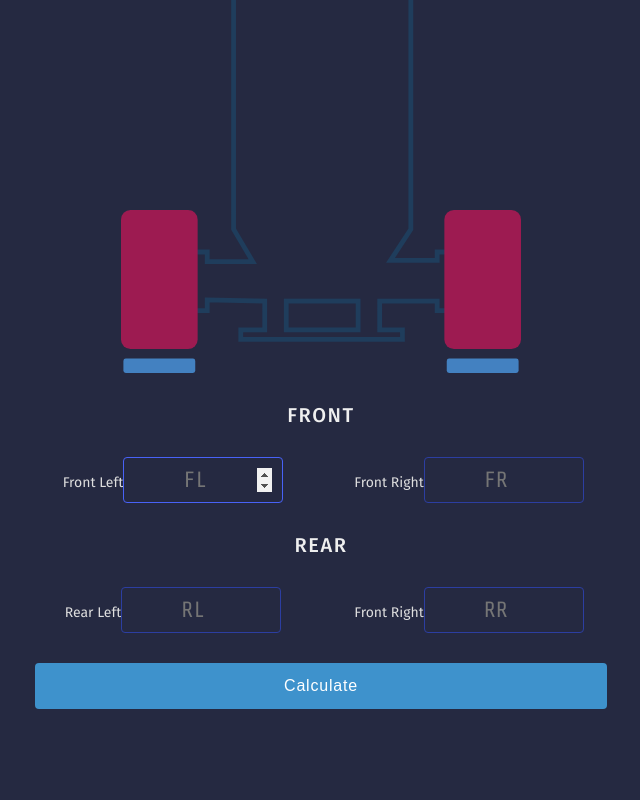
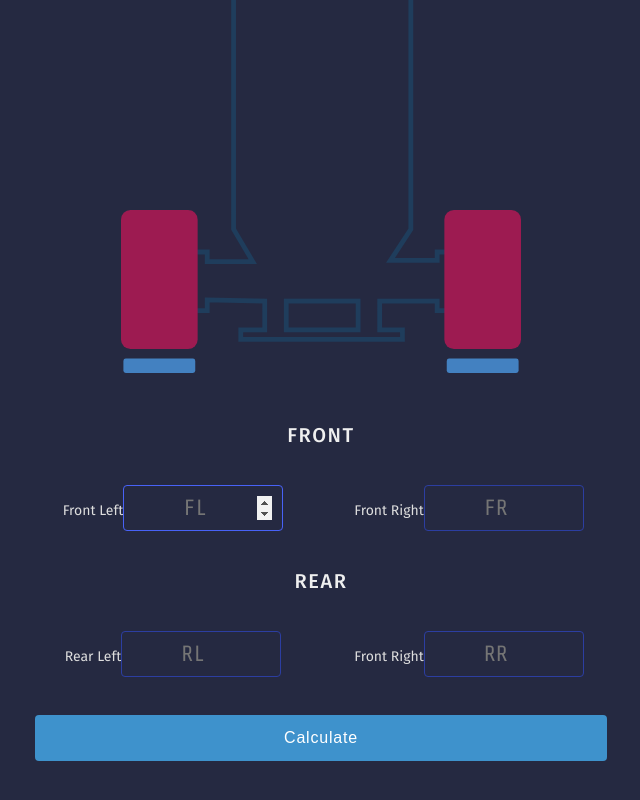
Before and after one commit to ihsanashi/react-rc-scales, a React (Create React App) app: page / in a window 1280 px wide. Shown: the part 346-1146 px from the top of the page, without its empty margins (319-959 px from the left). Built offline with nearby package versions, Linux system fonts and the light colour scheme.

Commit message:
update spacing and button specificity

```diff
--- a/src/components/App/App.css
+++ b/src/components/App/App.css
@@ -27,12 +27,13 @@ main > section {
   text-align: center;
   letter-spacing: 0.1rem;
   color: #efefef;
+  margin: 1.25rem 0;
 }
 
 .grid__container {
   display: grid;
   grid-template-columns: repeat(2, 1fr);
-  gap: 1.25rem;
+  gap: 0.5rem 1.25rem;
   justify-items: center;
   text-align: center;
 }
@@ -42,7 +43,7 @@ input {
 }
 
 .input__container {
-  margin: 1.25rem 0;
+  margin: 0.5rem 0;
 }
 
 .input__value {
@@ -77,6 +78,10 @@ input {
   margin: 0.625rem 0;
 }
 
+.weight__balance {
+  margin: 2rem 0 1.25rem;
+}
+
 .weight__balance__value {
   font-size: 1.5rem;
   color: #dfdfdf;
@@ -105,32 +110,23 @@ button:hover {
 
 .btn {
   padding: 0.875rem 1.5rem;
+  margin: 1.25rem 0;
   font-size: 1rem;
   font-weight: 400;
   letter-spacing: 0.05rem;
   border-radius: 4px;
 }
 
-.btn.full-width {
+.full-width {
   width: 100%;
 }
 
-.btn.submit {
-  padding: 0.875rem 1.5rem;
-  font-size: 1rem;
-  font-weight: 400;
-  width: 100%;
+.submit {
   background: #3e92cc;
   color: white;
 }
 
-.btn.reset {
-  border-radius: 4px;
-  padding: 0.875rem 1.5rem;
-  font-size: 1rem;
-  font-weight: 400;
-  /* background: #550317; */
+.reset {
   background: #00cec9;
-  /* color: #fad1db; */
-  color: white;
+  color: #02514f;
 }
```
